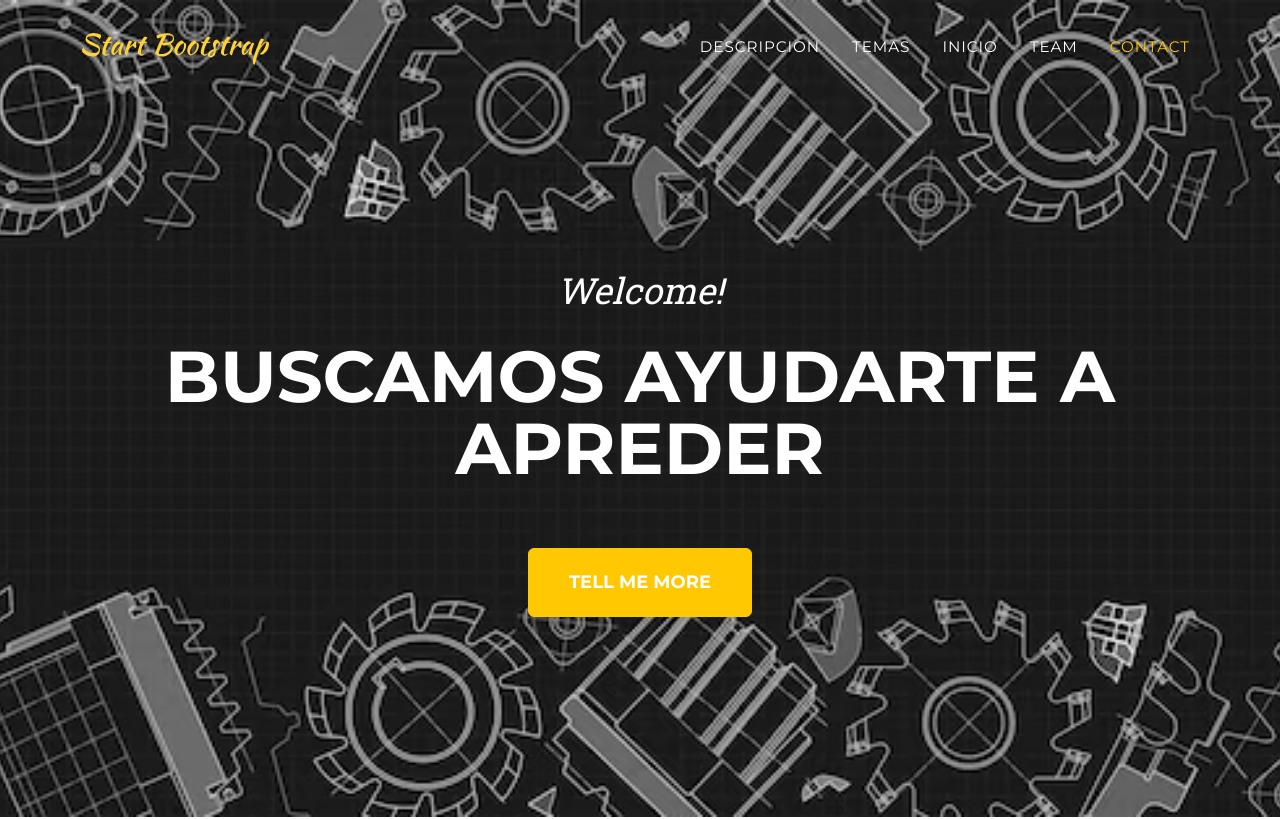
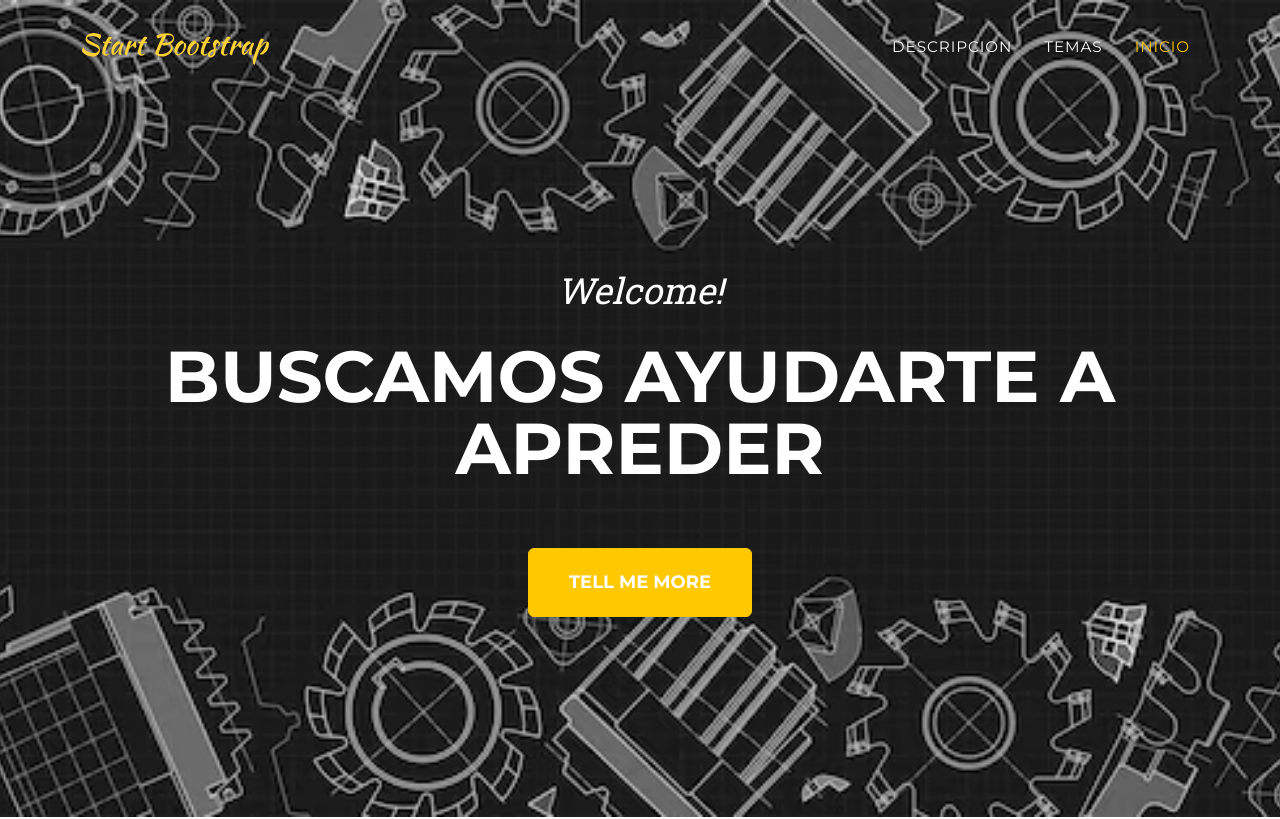
Before and after one commit to Uriel-Bermudez/Prcial_reporte, a plain HTML site: page index.html in a window 1280 px wide. Shown: the top 819 px of the page. Drawn offline with nearby package versions, Linux system fonts and the light colour scheme.

Commit message:
cambios 1

```diff
--- a/index.html
+++ b/index.html
@@ -30,8 +30,6 @@
                         <li class="nav-item"><a class="nav-link" href="#services">Descripcion</a></li>
                         <li class="nav-item"><a class="nav-link" href="#portfolio">temas</a></li>
                         <li class="nav-item"><a class="nav-link" href="#about">inicio</a></li>
-                        <li class="nav-item"><a class="nav-link" href="#team">Team</a></li>
-                        <li class="nav-item"><a class="nav-link" href="#contact">Contact</a></li>
                     </ul>
                 </div>
             </div>
```
